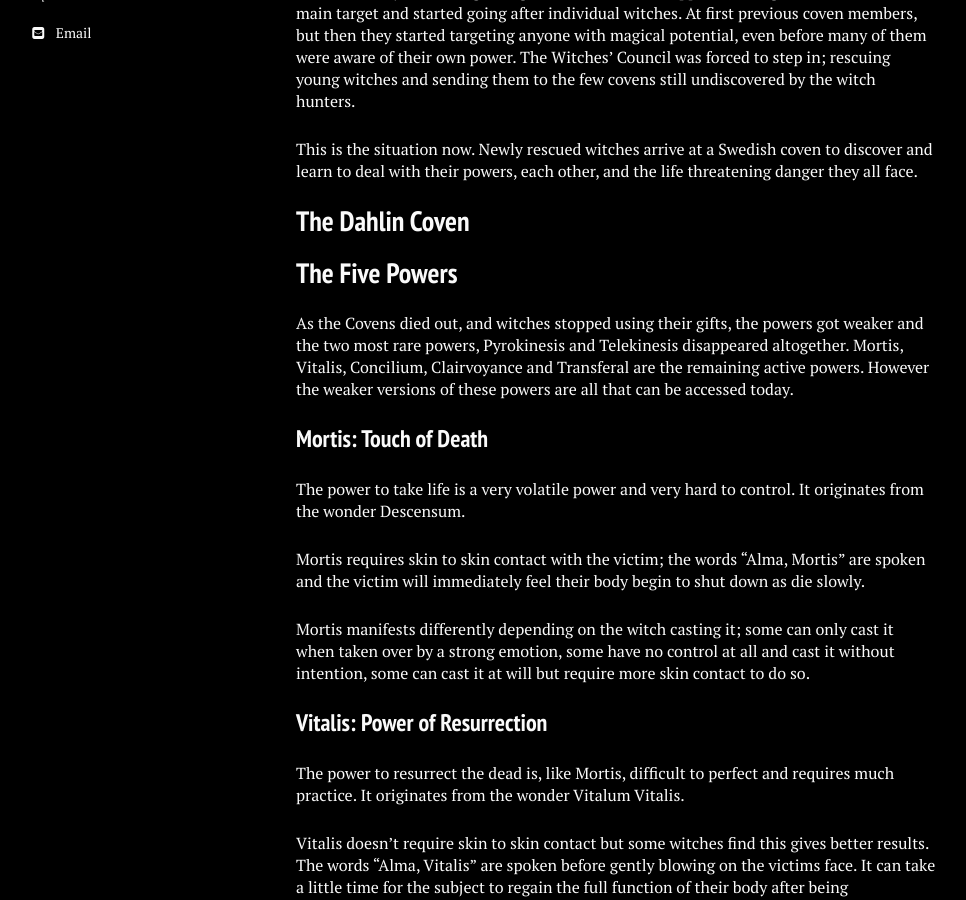
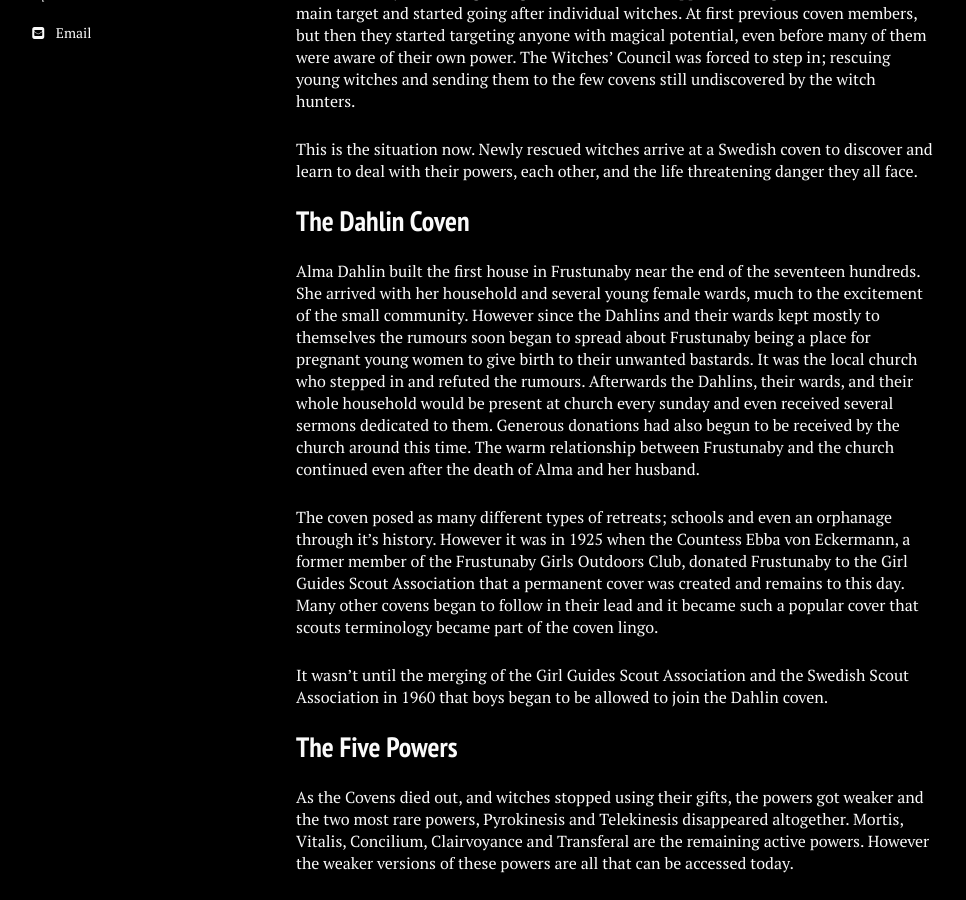
Before and after one commit to stanislavb/en.coven.nu, a Jekyll site: the page built from fictional/index.md, in a window 1280 px wide and 900 px high, scrolled down 901 px. Shown: the whole window, without its empty margins (24-990 px from the left). Built offline with Jekyll 4.4.1, drawn with Linux system fonts in a browser that asks for light colours; nearby versions of some CDN libraries.

Commit message:
Update index.md

```diff
--- a/fictional/index.md
+++ b/fictional/index.md
@@ -29,6 +29,12 @@ Then suddenly something changed. Witch hunters stopped focusing on covens as the
 This is the situation now. Newly rescued witches arrive at a Swedish coven to discover and learn to deal with their powers, each other, and the life threatening danger they all face.
 
 ## The Dahlin Coven
+
+Alma Dahlin built the first house in Frustunaby near the end of the seventeen hundreds. She arrived with her household and several young female wards, much to the excitement of the small community. However since the Dahlins and their wards kept mostly to themselves the rumours soon began to spread about Frustunaby being a place for pregnant young women to give birth to their unwanted bastards. It was the local church who stepped in and refuted the rumours. Afterwards the Dahlins, their wards, and their whole household would be present at church every sunday and even received several sermons dedicated to them. Generous donations had also begun to be received by the church around this time. The warm relationship between Frustunaby and the church continued even after the death of Alma and her husband.
+
+The coven posed as many different types of retreats; schools and even an orphanage through it’s history. However it was in 1925 when the Countess Ebba von Eckermann, a former member of the Frustunaby Girls Outdoors Club, donated Frustunaby to the Girl Guides Scout Association that a permanent cover was created and remains to this day. Many other covens began to follow in their lead and it became such a popular cover that scouts terminology became part of the coven lingo.
+
+It wasn’t until the merging of the Girl Guides Scout Association and the Swedish Scout Association in 1960 that boys began to be allowed to join the Dahlin coven.
 
 ## The Five Powers
 
```
